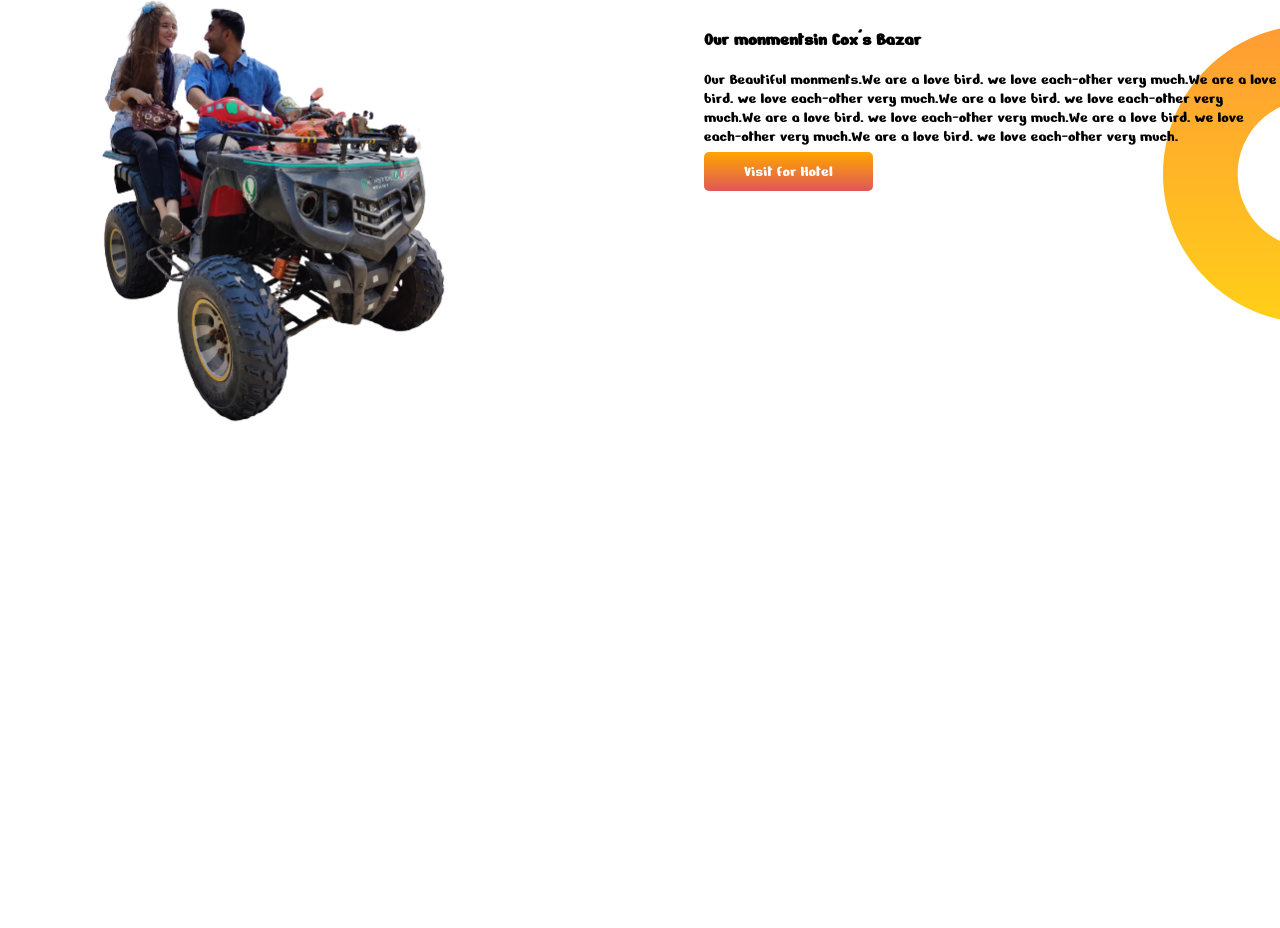
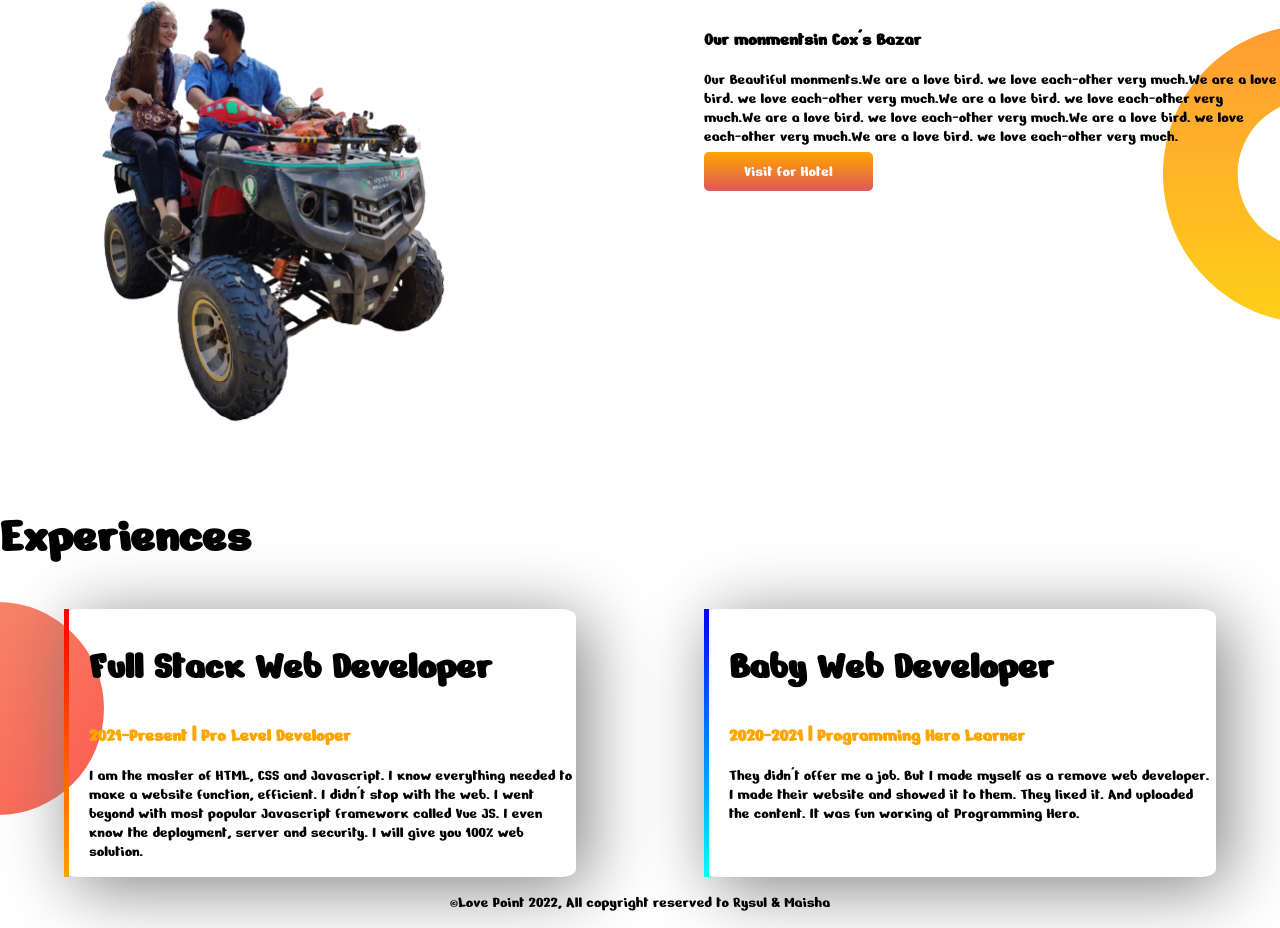
Before and after one commit to riak008/My-first_portfolio, a plain HTML site: page index.html in a window 1280 px wide. Shown: the part 550-1478 px from the top of the page. Before the commit the page ends 1015 px from the top, so only its background shows below. Drawn offline with Linux system fonts and the light colour scheme.

Commit message:
section ,border,footer

```diff
--- a/index.html
+++ b/index.html
@@ -15,7 +15,7 @@
 </head>
 <body>
 
-    <section class="top-banner">
+    <section class="top-banner flexible-container">
 
         <div class="half-width">
             <h1>Welcom to</h1>
@@ -33,7 +33,7 @@
 
     </section>
 
-    <section class="coxs-bazar">
+    <section class="coxs-bazar flexible-container ">
 
         <div class="half-width">
 
@@ -52,5 +52,40 @@
 
     </section>
 
+
+    <section class="Experience-area">
+
+            <h1>Experiences</h1>
+
+            <div class="flexible-container">
+
+                <div id="full-stack-border" class="eperiences-box-shadow">
+
+                    <h2>Full Stack Web Developer</h2>
+                    <h3 class="hignlight-name">2021-Present | Pro Level Developer</h3>
+                    <p>I am the master of HTML, CSS and Javascript. I know everything needed to make a website function, efficient. I didn't stop with the web. I went beyond with most popular Javascript framework called Vue JS. I even know the deployment, server and security. I will give you 100% web solution.</p>
+
+
+                </div>
+
+
+                <div id="baby-stack-border" class="eperiences-box-shadow">
+
+                    <h2>Baby Web Developer</h2>
+                    <h3 class="hignlight-name">2020-2021 | Programming Hero Learner</h3>
+                    <p>They didn't offer me a job. But I made myself as a remove web developer. I made their website and showed it to them. They liked it. And uploaded the content. It was fun working at Programming Hero.</p>
+
+
+                </div>
+            </div>
+
+                <footer>
+
+                    <p>&copy;Love Point 2022, All copyright reserved to Rysul & Maisha</p>
+
+                </footer>
+
+    </section>
+
 </body>
 </html>
--- a/style.css
+++ b/style.css
@@ -10,12 +10,17 @@ h1{
     font-size: 50px;
 }
 
+h2{
+
+    font-size: 40px;
+}
+
 .hignlight-name{
 
     color: orange;
 }
 
-section{
+.flexible-container{
 
     display: flex;
 }
@@ -55,3 +60,43 @@ section{
     background-position: right;
 
 }
+
+.Experience-area{
+
+    background-image: url(photos/images/exp-bg.png);
+    background-repeat: no-repeat;
+    background-position: left;
+
+}
+
+.eperiences-box-shadow{
+
+    box-shadow: 10px 10px 70px gray;
+    width: 40%;
+    margin-left: 5%;
+    margin-right: 5%;
+    padding-left: 20px;
+    border-radius: 3%;
+
+}
+
+#full-stack-border{
+
+    border-left: 5px solid;
+    border-image: linear-gradient(red,orange);
+   border-image-slice: 1;
+
+}
+
+#baby-stack-border{
+
+    border-left: 5px solid;
+    border-image: linear-gradient(blue, cyan);
+   border-image-slice: 1;
+
+}
+
+footer p{
+
+    text-align: center;
+}
```
Also changed, not shown: Photos/images/m1.png (deleted), 9 other files.
